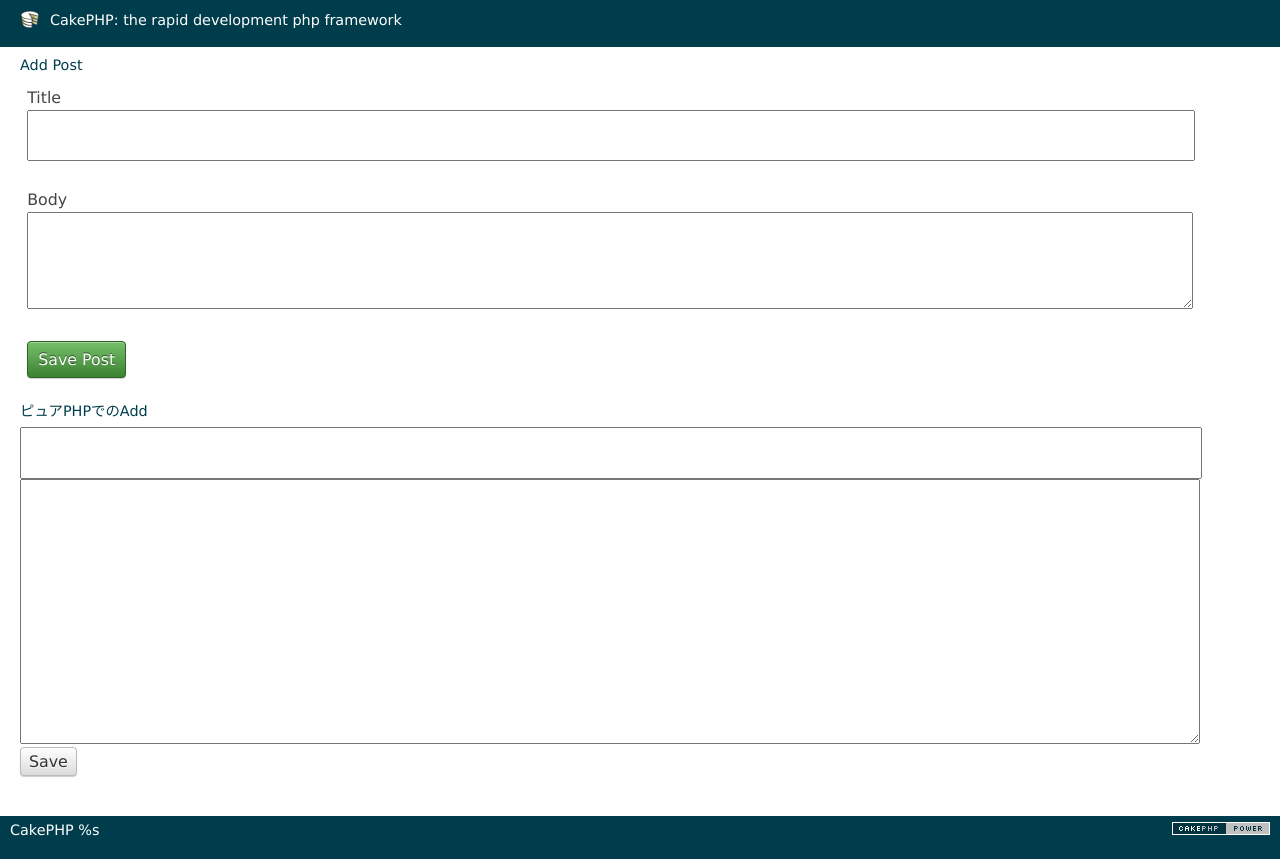
After one commit to shinya-nexseed/cakephp, a CakePHP app: the page made by app/View/Posts/add.ctp in a window 1280 px wide. The commit adds this page. Run offline with PHP 8.4 and a stand-in for CakePHP, Linux system fonts and the light colour scheme; the template is opened without the code that fills it: most values are stand-ins (such as "Sample title", 1, 10 or a date in 2020); form fields are guessed from the names that the template uses; some libraries are stand-ins or nearby versions.

Commit message:
addアクション、バリデーション追加

```diff
--- /dev/null
+++ b/app/View/Posts/add.ctp
@@ -0,0 +1,22 @@
+<h1>Add Post</h1>
+<?php
+
+// Postに対応するFormのひな形を作成する
+echo $this->Form->create('Post');
+
+// 指定したテーブルのカラムに対応するinputタグを作成する
+echo $this->Form->input('title');
+// array()を使って詳細オプションを指定できる(classを指定してcssと連携するなど)
+echo $this->Form->input('body', array('rows' => '3','class' => 'hogehoge'));
+// submitボタンを作成しFormをくくる
+echo $this->Form->end('Save Post');
+?>
+
+
+<h1>ピュアPHPでのAdd</h1>
+
+<form action="/posts/add" method="post">
+  <input type="text" name="title">
+  <textarea name="body" cols="30" rows="10"></textarea>
+  <input type="submit" value="Save">
+</form>
```
Also changed, not shown: app/Controller/PostsController.php (+27 -0 lines), app/Model/Post.php (+12 -0 lines), app/View/Posts/index.ctp (+9 -0 lines).
